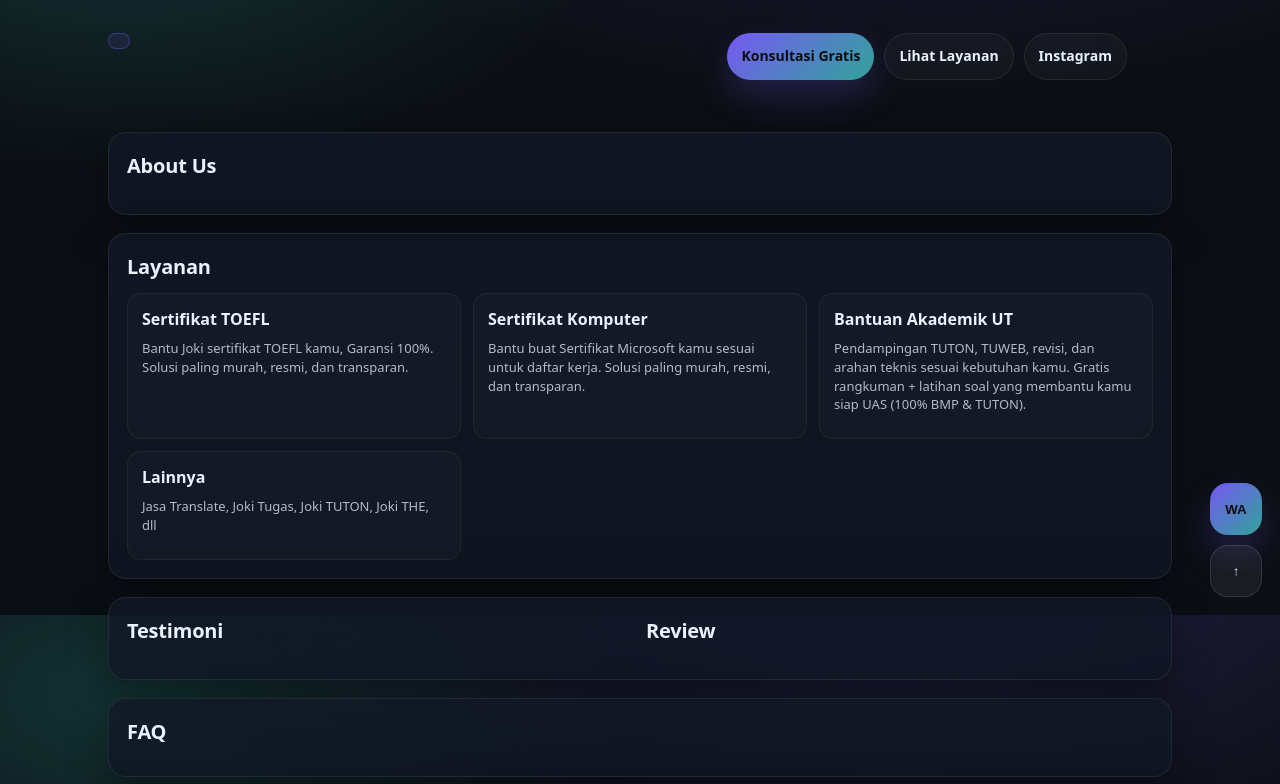
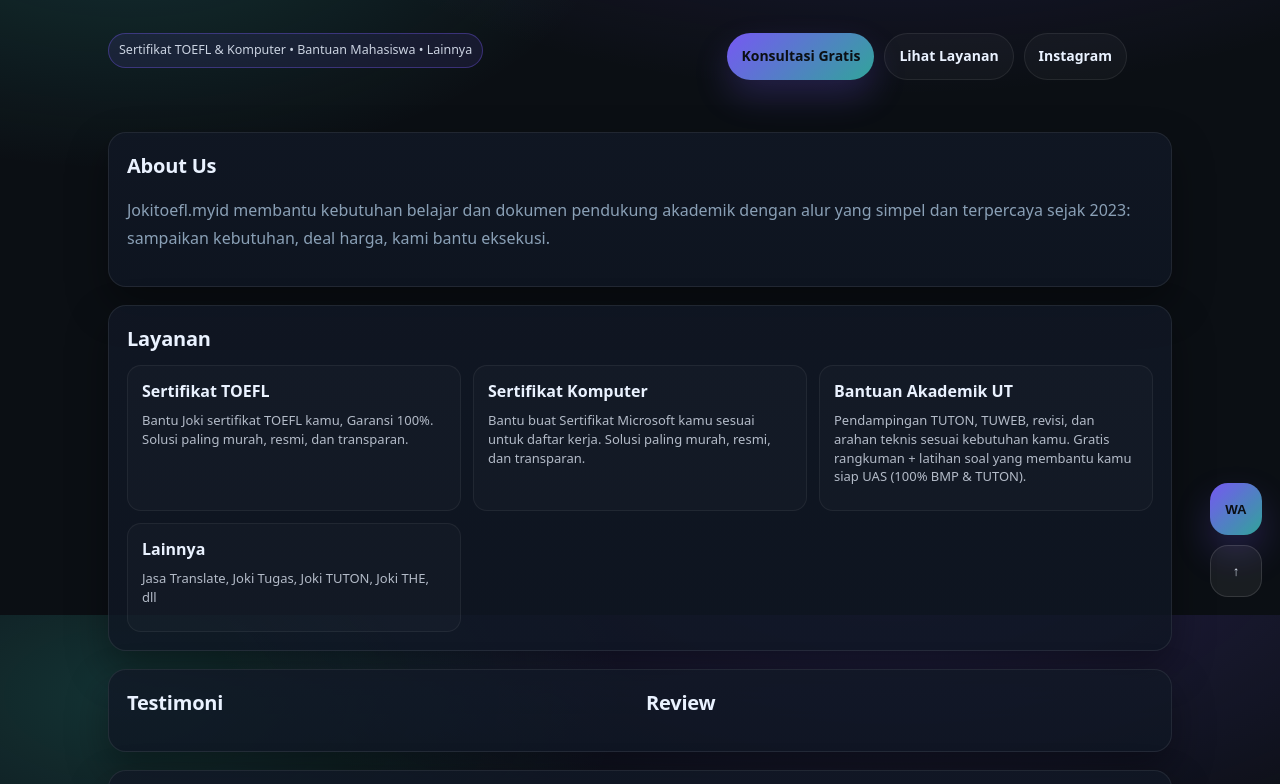
Before and after one commit to meimeibkn/Jokitoefl.myid, a plain HTML site: page index.html in a window 1280 px wide. Shown: the part 185-969 px from the top of the page. Drawn offline with Linux system fonts and the light colour scheme.

Commit message:
Update index.html

```diff
--- a/index.html
+++ b/index.html
@@ -585,31 +585,50 @@
     return item.src || item.data || item.url || "";
   }
 
-  function renderTop(d){
-    $("siteName").textContent = safeText(d.settings.brand || "Jokitoefl.myid");
-    $("brandSub").textContent = safeText(d.settings.badge);
-    $("headline").innerHTML = safeText(d.settings.headline || "One stop for your <span class='accent'>future</span>");
-    $("subhead").textContent = safeText(d.settings.subhead);
-    $("heroBadge").textContent = safeText(d.settings.badge);
-    $("aboutText").textContent = safeText(d.settings.about);
+function renderTop(d){
+  // Header / brand
+  $("siteName").textContent = safeText(d.settings.siteName || "Jokitoefl.myid");
+  $("brandSub").textContent = safeText(d.settings.heroBadge || "");
 
-    $("ctaTop").textContent = safeText(d.settings.ctaTop || "Konsultasi Gratis");
-    $("ctaHero").textContent = safeText(d.settings.ctaHero || "Konsultasi Gratis");
-    $("igBtn").href = safeText(d.settings.instagram || "#");
+  // Headline + highlight word
+  const headline = safeText(d.settings.headline || "One stop for your future");
+  const hw = safeText(d.settings.highlightWord || "");
+  $("headline").innerHTML = hw
+    ? headline.replace(hw, `<span class="accent">${hw}</span>`)
+    : headline;
 
-    applyLogo(d.settings.logo);
+  $("subhead").textContent = safeText(d.settings.subhead || "");
+  $("heroBadge").textContent = safeText(d.settings.heroBadge || "");
 
-    $("year").textContent = new Date().getFullYear();
-    $("footBrand").textContent = safeText(d.settings.brand || "Jokitoefl.myid");
-    $("footNote").textContent = safeText(d.settings.footnote || "");
-    $("testiSub").textContent = safeText(d.settings.testiSub || "");
-    $("formTitle").textContent = safeText(d.settings.formTitle || "Daftar & Konsultasi");
-    $("formSubtitle").textContent = safeText(d.settings.formSubtitle || "");
-    $("formHint").textContent = safeText(d.settings.formHint || "");
+  // CTA + Instagram
+  const cta = safeText(d.settings.ctaText || "Konsultasi Gratis");
+  $("ctaTop").textContent = cta;
+  $("ctaHero").textContent = cta;
+  $("igBtn").href = safeText(d.settings.instagram || "#");
 
-    $("floatWA").onclick = () => openWA(null);
-    $("floatTop").onclick = () => window.scrollTo({top:0, behavior:"smooth"});
+  // Logo (JSON kamu: d.logo.src)
+  if (d.logo && d.logo.src) {
+    applyLogo(d.logo.src);
   }
+
+  // Footer basic
+  $("year").textContent = new Date().getFullYear();
+  $("footBrand").textContent = safeText(d.settings.siteName || "Jokitoefl.myid");
+
+  // Bagian ini di HTML kamu ada, tapi field-nya mungkin belum ada di JSON kamu.
+  // Jadi kita amanin dengan default kosong.
+  if ($("aboutText")) $("aboutText").textContent = safeText(d.about?.text || "");
+  if ($("footNote")) $("footNote").textContent = safeText(d.footer?.note || "");
+  if ($("testiSub")) $("testiSub").textContent = safeText(d.testimonials?.subtitle || "");
+  if ($("formTitle")) $("formTitle").textContent = safeText(d.form?.title || "Daftar & Konsultasi");
+  if ($("formSubtitle")) $("formSubtitle").textContent = safeText(d.form?.subtitle || "");
+  if ($("formHint")) $("formHint").textContent = safeText(d.form?.hint || "");
+
+  // Floating buttons
+  $("floatWA").onclick = () => openWA(null);
+  $("floatTop").onclick = () => window.scrollTo({top:0, behavior:"smooth"});
+}
+
 
   function renderServices(d){
     const grid = $("servicesGrid");
```
